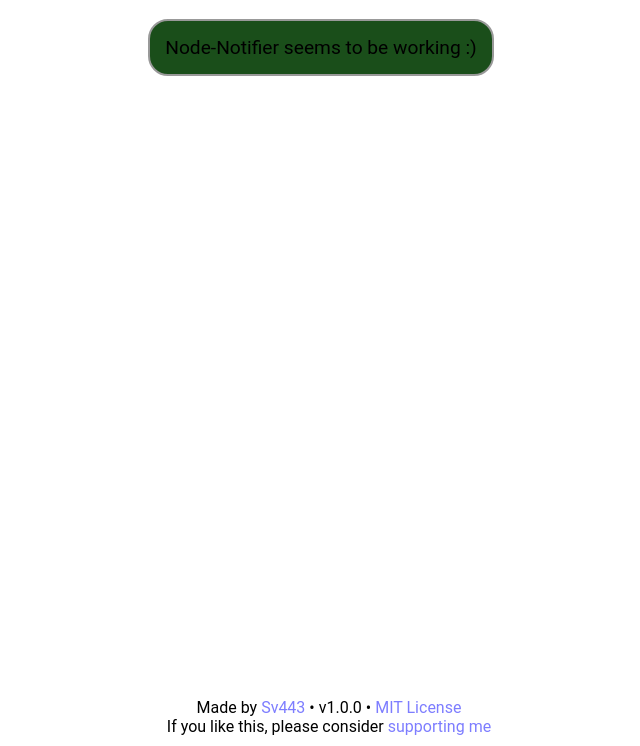
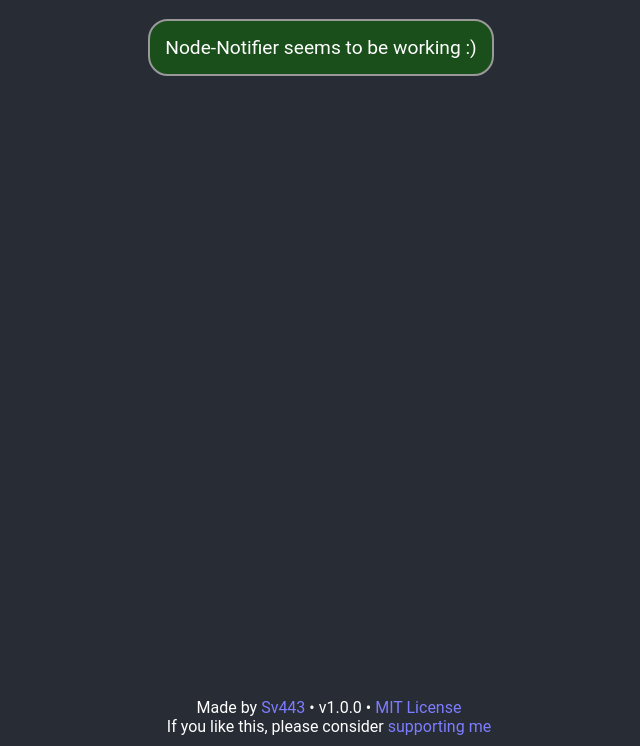
Before and after one commit to Sv443/Node-Notifier, a website: page www/index.html in a window 1280 px wide. Shown: the part 54-800 px from the top of the page, without its empty margins (319-959 px from the left). Drawn offline with Linux system fonts and the light colour scheme.

Commit message:
fix icon, readme, fix CSS variables

```diff
--- a/www/index.css
+++ b/www/index.css
@@ -1,4 +1,4 @@
-::root {
+:root {
     --bg-color: #282c34;
     --text-color: #fff;
 }
```
Also changed, not shown: README.md, www/favicon.ico, www/favicon.png, 1 other file.
